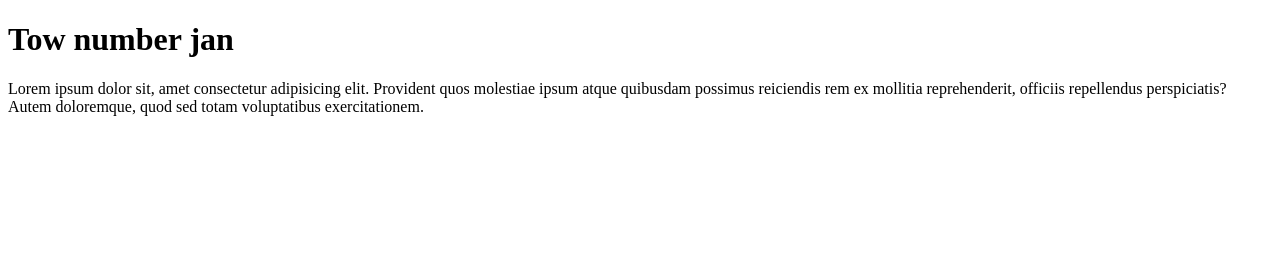
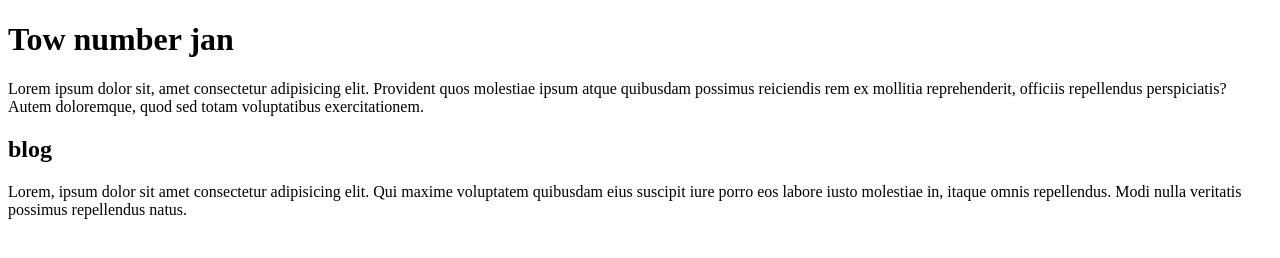
Before and after one commit to amenaakterankhi/number-tow-repo, a plain HTML site: page index.htm in a window 1280 px wide. Drawn offline with Linux system fonts and the light colour scheme.

Commit message:
blog add

```diff
--- a/index.htm
+++ b/index.htm
@@ -8,6 +8,11 @@
 <body>
     <h1>Tow number jan</h1>
     <p>Lorem ipsum dolor sit, amet consectetur adipisicing elit. Provident quos molestiae ipsum atque quibusdam possimus reiciendis rem ex mollitia reprehenderit, officiis repellendus perspiciatis? Autem doloremque, quod sed totam voluptatibus exercitationem.</p>
+    <section>
+        <h1> blog
+
+        </h1>
+<p>Lorem, ipsum dolor sit amet consectetur adipisicing elit. Qui maxime voluptatem quibusdam eius suscipit iure porro eos labore iusto molestiae in, itaque omnis repellendus. Modi nulla veritatis possimus repellendus natus.</p>    </section>
 
 </body>
 </html>
```
